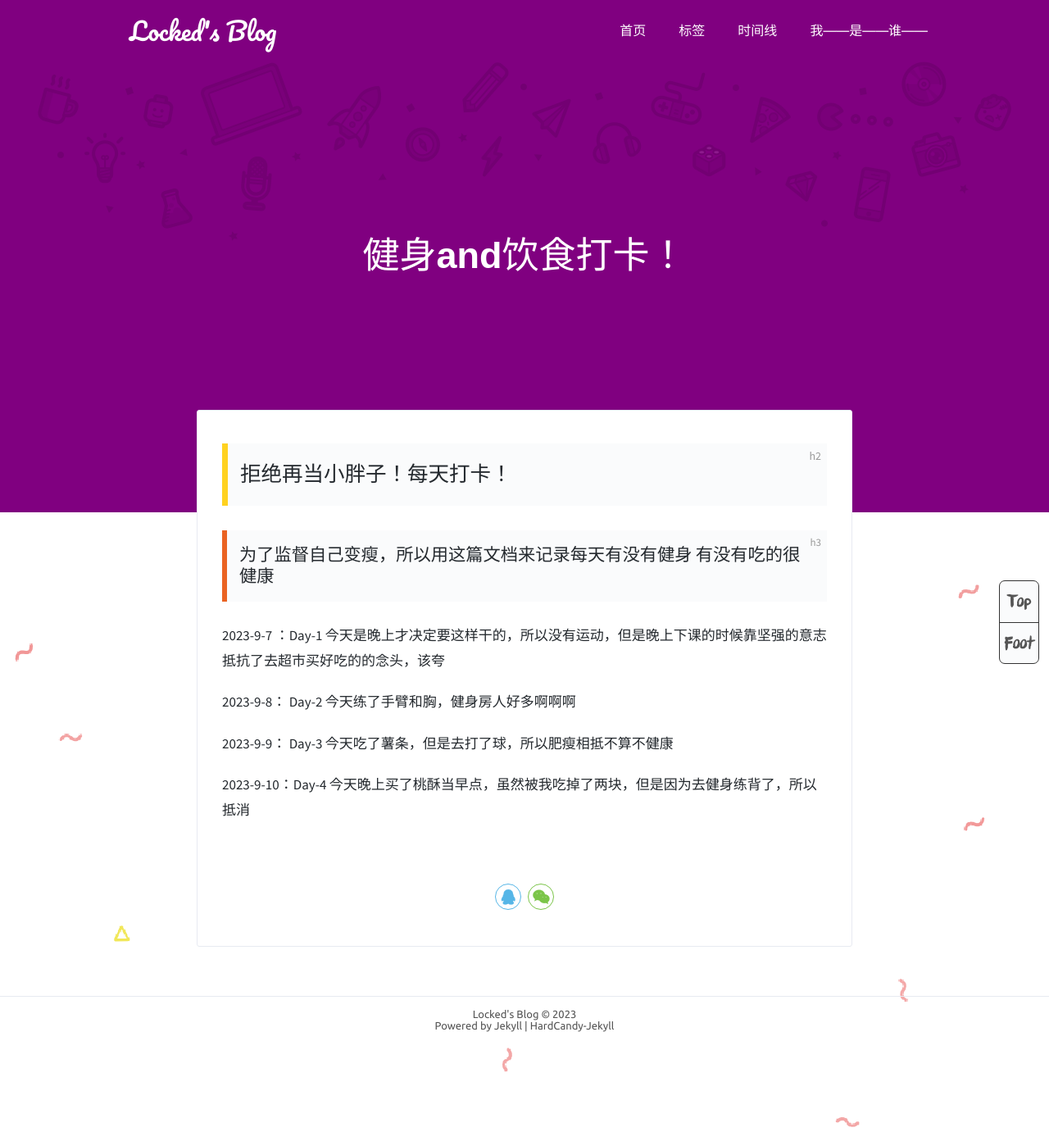
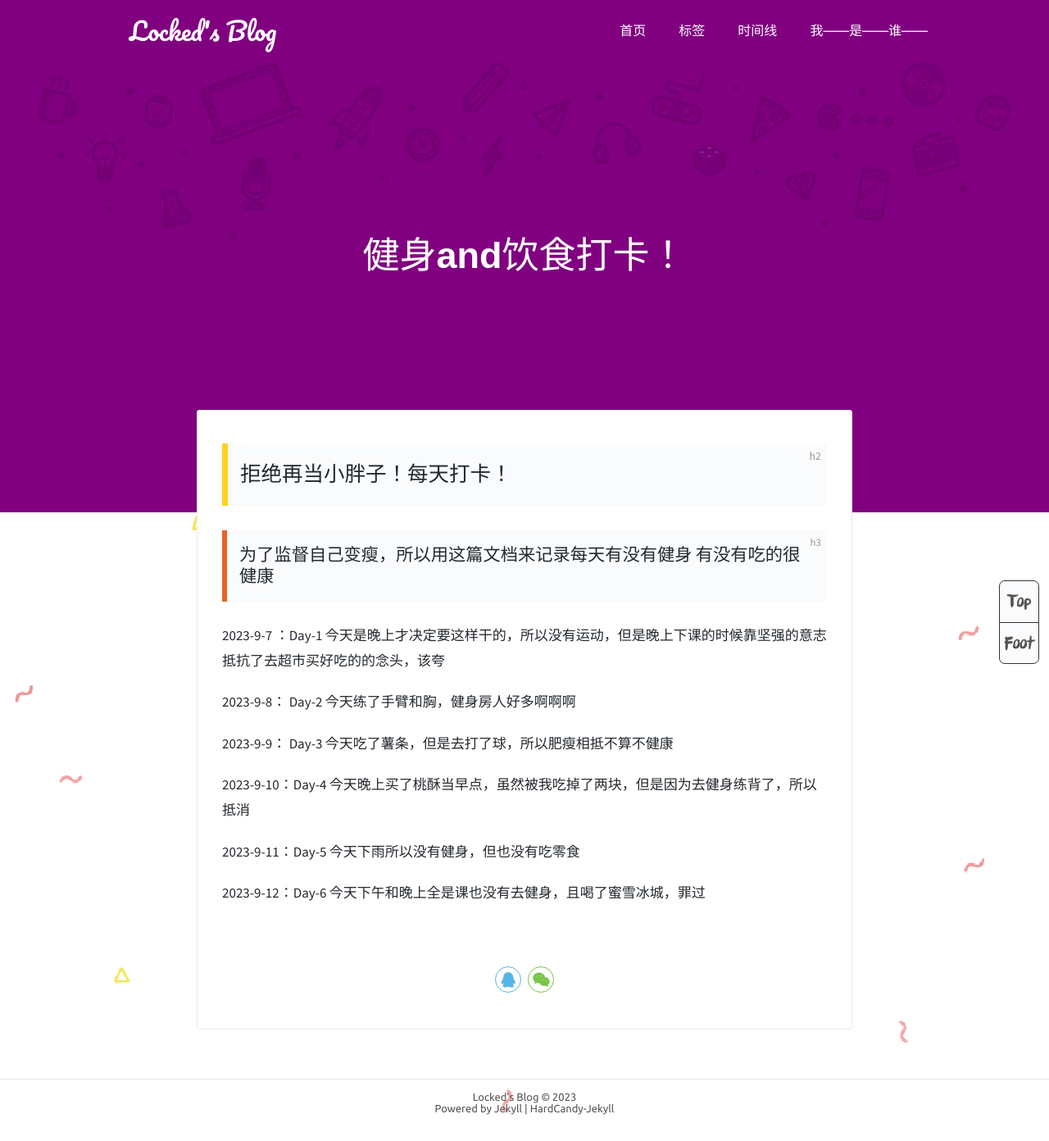
Before and after one commit to Lockeded/Lockeded.github.io, a Jekyll site: the page built from _posts/2023-9-7-健身and饮食打卡.md, in a window 1280 px wide. Shown: the whole page at 82% size. Built offline with Jekyll 4.4.1, drawn with Linux system fonts in a browser that asks for light colours; comment, search, counter and statistics services are not loaded; before the commit the page ends 1291 px from its top, so only the background shows below that.

Commit message:
submit workout

```diff
--- a/_posts/2023-9-7-健身and饮食打卡.md
+++ b/_posts/2023-9-7-健身and饮食打卡.md
@@ -19,3 +19,7 @@ tags: 日常
 2023-9-9：  Day-3 今天吃了薯条，但是去打了球，所以肥瘦相抵不算不健康
 
 2023-9-10：Day-4 今天晚上买了桃酥当早点，虽然被我吃掉了两块，但是因为去健身练背了，所以抵消
+
+2023-9-11：Day-5 今天下雨所以没有健身，但也没有吃零食
+
+2023-9-12：Day-6 今天下午和晚上全是课也没有去健身，且喝了蜜雪冰城，罪过
```
Also changed, not shown: _posts/2023-9-8-DDL战士.md (+2 -0 lines), _posts/2023-9-8-自学清单.md (+2 -2 lines).
